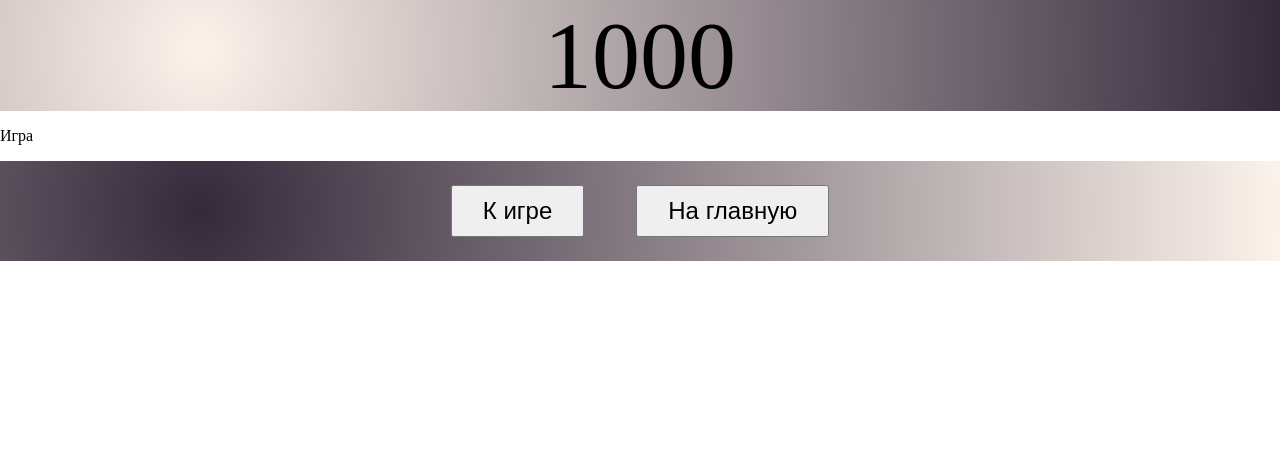
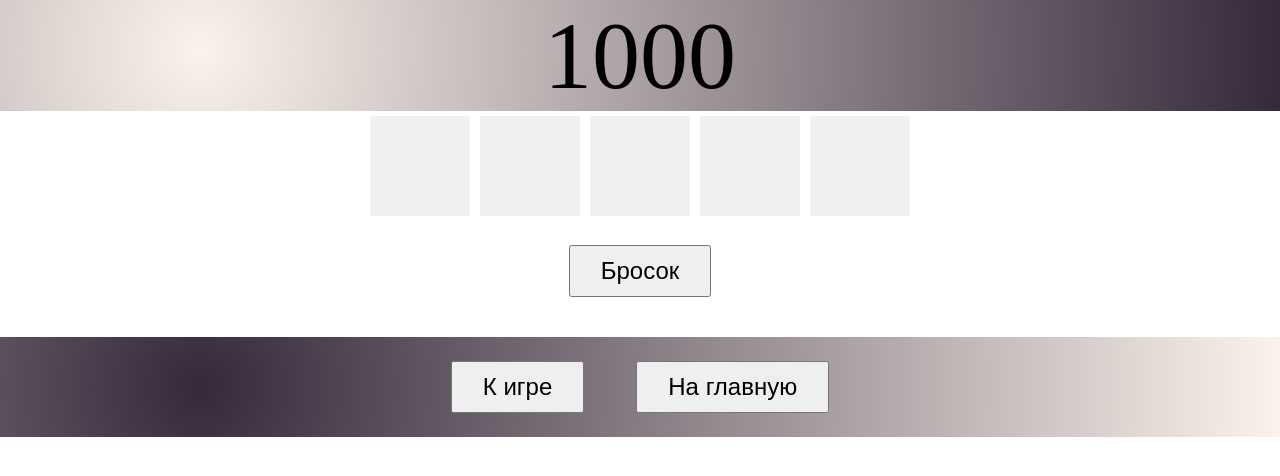
Before and after one commit to Alchi-Alchi/1000, a plain HTML site: page index.html in a window 1280 px wide. Both pictures are taken after a click on the button "К игре". Drawn offline with Linux system fonts and the light colour scheme.

Commit message:
randomNumber

```diff
--- a/game.css
+++ b/game.css
@@ -33,3 +33,25 @@ body {
   padding: 10px 30px;
   font-size: 24px;
 }
+
+.gamePage {
+  display: flex;
+  flex-direction: column;
+  align-items: center;
+}
+
+#field {
+  display: flex;
+  justify-content: space-around;
+}
+
+#c1, #c2, #c3, #c4, #c5 {
+  background-color: rgba(240, 240, 240, 1);
+  min-width: 100px;
+  min-height: 100px;
+  margin: 5px;
+}
+
+#table {
+  background-color: rgba(100, 200, 255, 1);
+}
--- a/game.js
+++ b/game.js
@@ -0,0 +1,13 @@
+let c1 = document.getElementById ('c1');
+let c2 = document.getElementById ('c2');
+let c3 = document.getElementById ('c3');
+let c4 = document.getElementById ('c4');
+let c5 = document.getElementById ('c5');
+function getNumber(min, max) {
+  c1.innerHTML = Math.floor (Math.random () * (max - min + 1)) + min;
+  c2.innerHTML = Math.floor (Math.random () * (max - min + 1)) + min;
+  c3.innerHTML = Math.floor (Math.random () * (max - min + 1)) + min;
+  c4.innerHTML = Math.floor (Math.random () * (max - min + 1)) + min;
+  c5.innerHTML = Math.floor (Math.random () * (max - min + 1)) + min;
+  console.log (c1.innerText)
+}
--- a/index.html
+++ b/index.html
@@ -32,7 +32,7 @@
         PageHTML += "<div class='rules'><h2 id='head'>Правила</h2><p id='rules'>Цель игры - набрать 1000 очков. Каждый ход начинается с броска сразу 5 кубиков. После того, как кубики упали, бросок анализируется на наличие выпавших комбинаций. Очки приносят кубики достоинством 1 (10 очков) и 5 (5 очков), а также 3 и более кубика одного достоинства, выпавшие в текущем броске. При этом 3 кубика дают очки по номиналу кубика умноженного на 10 четыре на 20, пять на 1000. Комбинация выпавших кубиков 1, 2, 3, 4, 5, - это 125 очков, а 2, 3, 4, 5, 6 – 250 очков. Если бросок принес игроку хотя бы 5 очков (т.е. выпала ненулевая комбинация), то все кубики, которые принесли очки откладываются, а оставшиеся кубики игрок бросает повторно. При этом очки за новые выпавшие комбинации суммируются с ранее набранными.</p></div>"
           break;
         case 'Game':
-          PageHTML += "<div><p id='game'>Игра</p></div>";
+          PageHTML += "<div class='gamePage'><div id='field'><div id='c1'></div><div id='c2'></div><div id='c3'></div><div id='c4'></div><div id='c5'></div></div><div id='table'></div><button id='btn' onclick='getNumber(1,6)'>Бросок</button></div>";
           break;
       }
       document.getElementById('wrapper').innerHTML = PageHTML;
```
